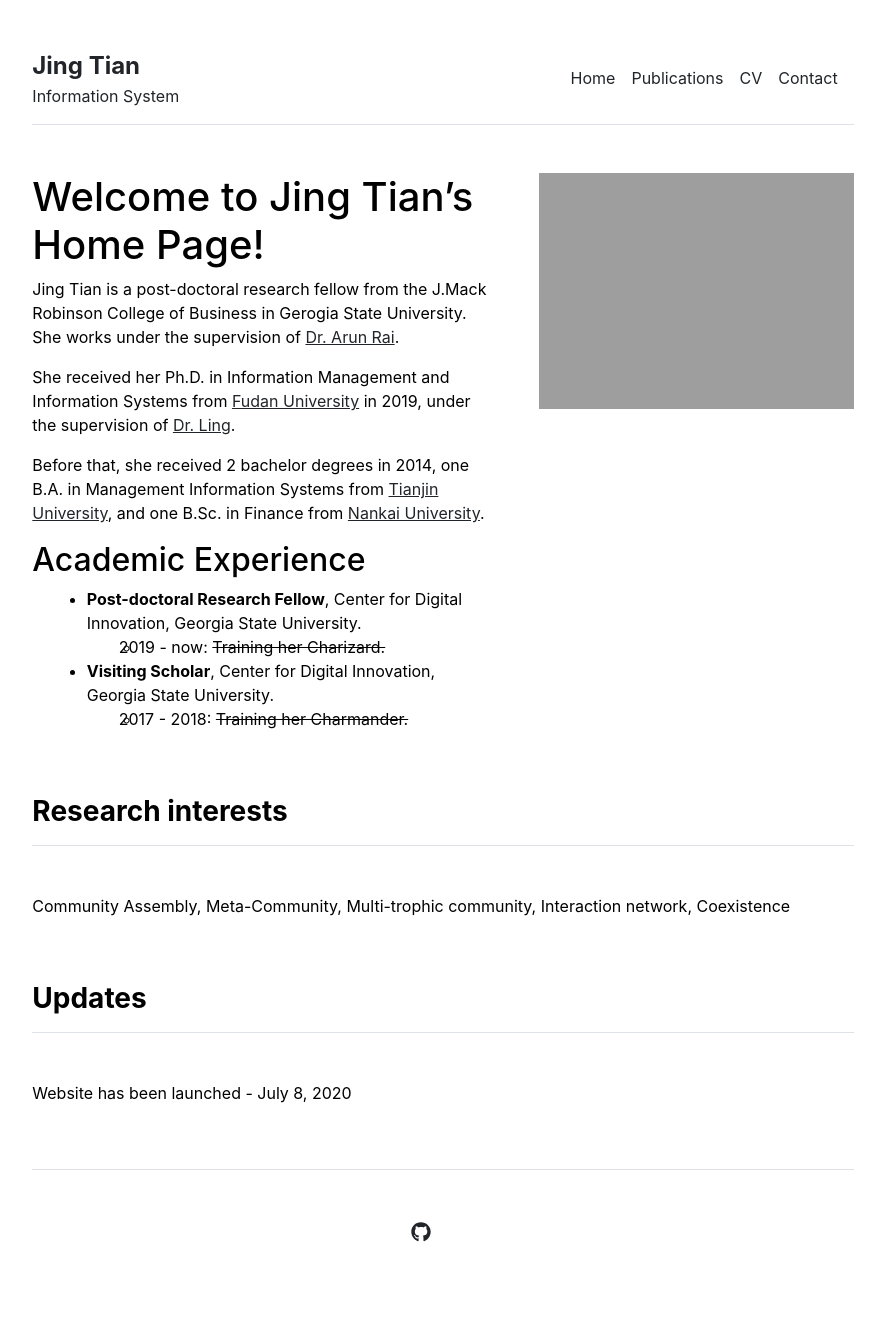
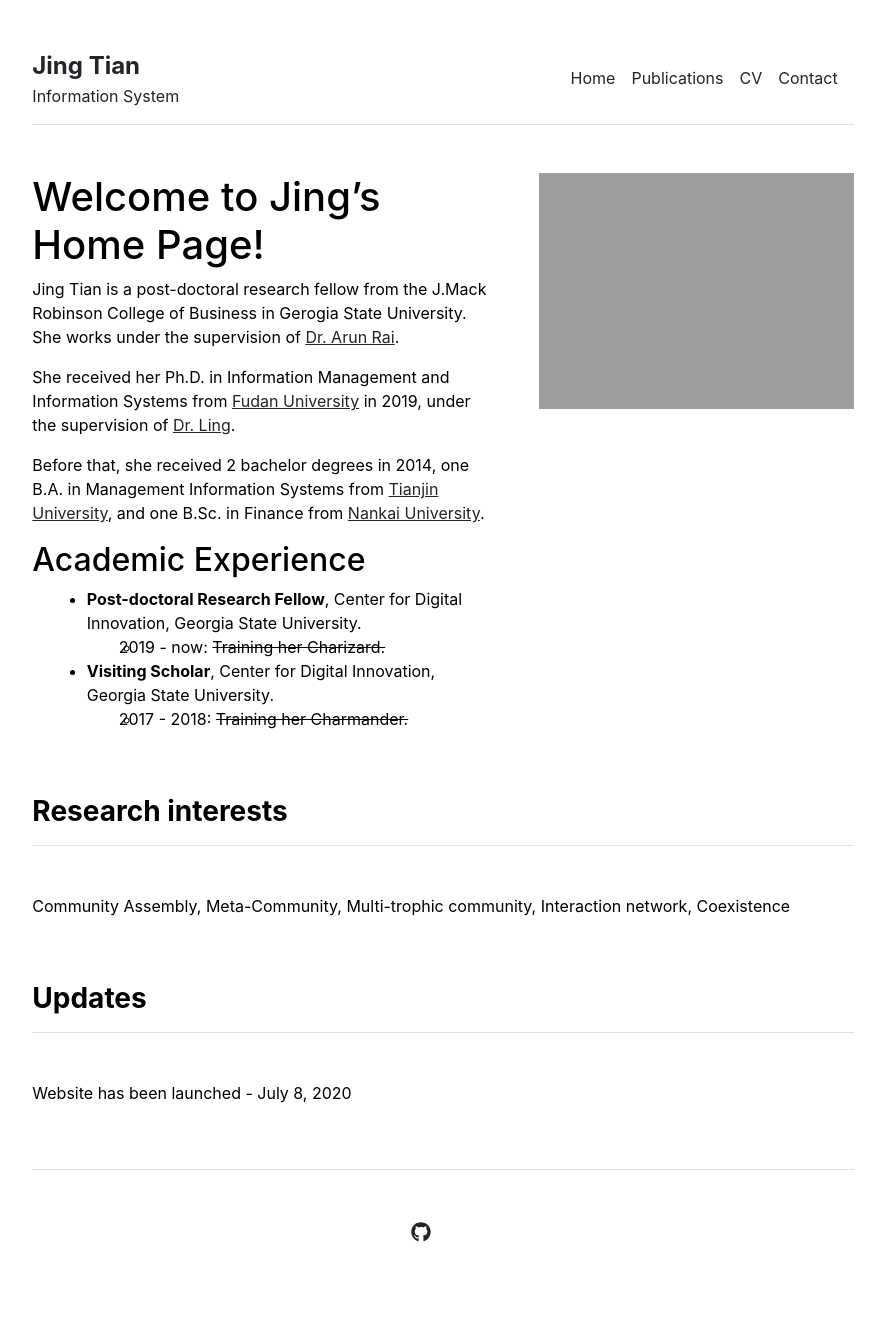
Before and after one commit to jingtianIS/jingtianIS.github.io, a Jekyll site: the page built from index.md, in a window 1280 px wide. Shown: the whole page, without its empty margins (197-1082 px from the left). Built offline with Jekyll 4.4.1, drawn with Linux system fonts in a browser that asks for light colours.

Commit message:
Update index.md

```diff
--- a/index.md
+++ b/index.md
@@ -3,7 +3,7 @@ layout: home
 title: "Home"
 ---
 
-# Welcome to Jing Tian's Home Page!
+# Welcome to Jing's Home Page!
 Jing Tian is a post-doctoral research fellow from the J.Mack Robinson College of Business in Gerogia State University. She works under the supervision of [Dr. Arun Rai][professor-rai].
 
 She received her Ph.D. in Information Management and Information Systems from [Fudan University][fudan] in 2019, under the supervision of [Dr. Ling][professor-ling].
```
